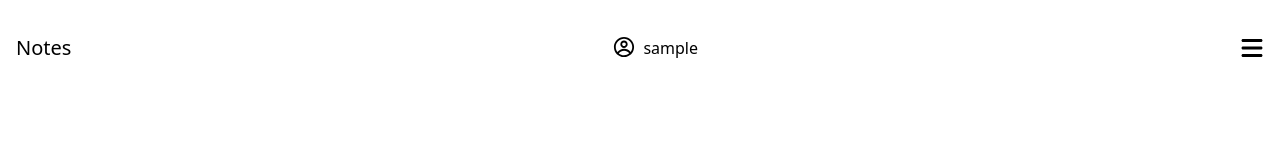
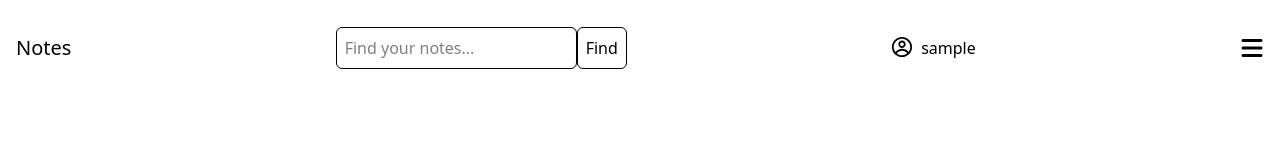
Before and after one commit to Aghakarim-23/notes-front, a React (Vite) app: page /admin in a window 1280 px wide. Shown: the top 160 px of the page. Built offline with nearby package versions, Linux system fonts and the light colour scheme; no server answers; sample sign-in values are in the browser's storage.

Commit message:
feat: search input component

```diff
--- a/src/components/Navbar.jsx
+++ b/src/components/Navbar.jsx
@@ -4,11 +4,20 @@ import { CgProfile } from "react-icons/cg";
 import { useAuth } from "../context/AuthContext";
 import { FaBars } from "react-icons/fa6";
 import SideBar from "./SideBar";
+import api from "../api/api";
 
-const Navbar = () => {
+const Navbar = ({search,setSearch}) => {
   const { user, token, setToken, logout } = useAuth();
   const [showProfile, setShowProfile] = useState(false);
   const [isOpenShowModal, setIsOpenShowModal] = useState(true);
+
+  const handleSubmit = async () => {
+    try {
+      const res = await api.get(`/notes/search?/search=${search}`)
+    } catch (error) {
+      console.error(error)
+    }
+  }
 
   return (
     <div className="flex justify-between h-24 px-4 items-center relative  ">
@@ -19,6 +28,23 @@ const Navbar = () => {
           {user?.role === "admin" && <Link to={'/admin'} className='text-[20px] hover:opacity-60 transition'>Admin</Link>}
           {user?.role === "admin" && <Link to={'/all-notes'} className='text-[20px] hover:opacity-60 transition'>All Posts</Link>}
         </div> */}
+      <form onSubmit={(e) => {
+        e.preventDefault()
+        handleSubmit()
+      }}
+      >
+
+        <div>
+          <input
+              className="rounded-md border pl-2 py-2"
+              type="text" placeholder="Find your notes..."
+              value={search}
+              onChange={(e) => setSearch(e.target.value) }/>
+          <button
+              onClick={handleSubmit}
+              className="px-2 py-2 border rounded-md cursor-pointer">Find</button>
+        </div>
+      </form>
       <div
         className="flex flex-col relative"
         onClick={() => setShowProfile((prev) => !prev)}
@@ -28,11 +54,23 @@ const Navbar = () => {
           <div>{user && user.username}</div>
         </div>
         {showProfile && (
-          <div className={`flex flex-col  justify-center items-center bg-white absolute  z-20  border-zinc-300 rounded-md border ${(user && user.role === "admin") ? "top-10 -left-2 w-[110px] text-[14px]" : "top-10 -left-9 w-[110px] text-[14px]"  }`}>
-            <button className="w-full cursor-pointer p-3  font-medium hover:opacity-60 border-b transition " onClick={() => logout()}>
+          <div
+            className={`flex flex-col  justify-center items-center bg-white absolute  z-20  border-zinc-300 rounded-md border ${
+              user && user.role === "admin"
+                ? "top-10 -left-2 w-[110px] text-[14px]"
+                : "top-10 -left-9 w-[110px] text-[14px]"
+            }`}
+          >
+            <button
+              className="w-full cursor-pointer p-3  font-medium hover:opacity-60 border-b transition "
+              onClick={() => logout()}
+            >
               Logout
             </button>
-            <Link to={"/change-password"} className="w-full text-center p-3 cursor-pointer  font-medium hover:opacity-60 transition ">
+            <Link
+              to={"/change-password"}
+              className="w-full text-center p-3 cursor-pointer  font-medium hover:opacity-60 transition "
+            >
               Change password
             </Link>
           </div>
--- a/src/pages/Notes.jsx
+++ b/src/pages/Notes.jsx
@@ -10,6 +10,8 @@ const Notes = () => {
   const [loading, setLoading] = useState(false);
   const { token } = useAuth();
   const [isOpenShowModal, setIsOpenShowModal] = useState(false)
+  const [search, setSearch] = useState("")
+
 
   const navigate = useNavigate();
 
@@ -35,7 +37,7 @@ const Notes = () => {
 
   return (
     <div className="min-h-screen bg-gray-100 ">
-      {token && <Navbar/>}
+      {token && <Navbar search={search} setSearch={setSearch} />}
       <div className="max-w-4xl mx-auto relative p-4">
         <h1 className="text-3xl font-bold my-8 text-center">Your Notes</h1>
 
```
